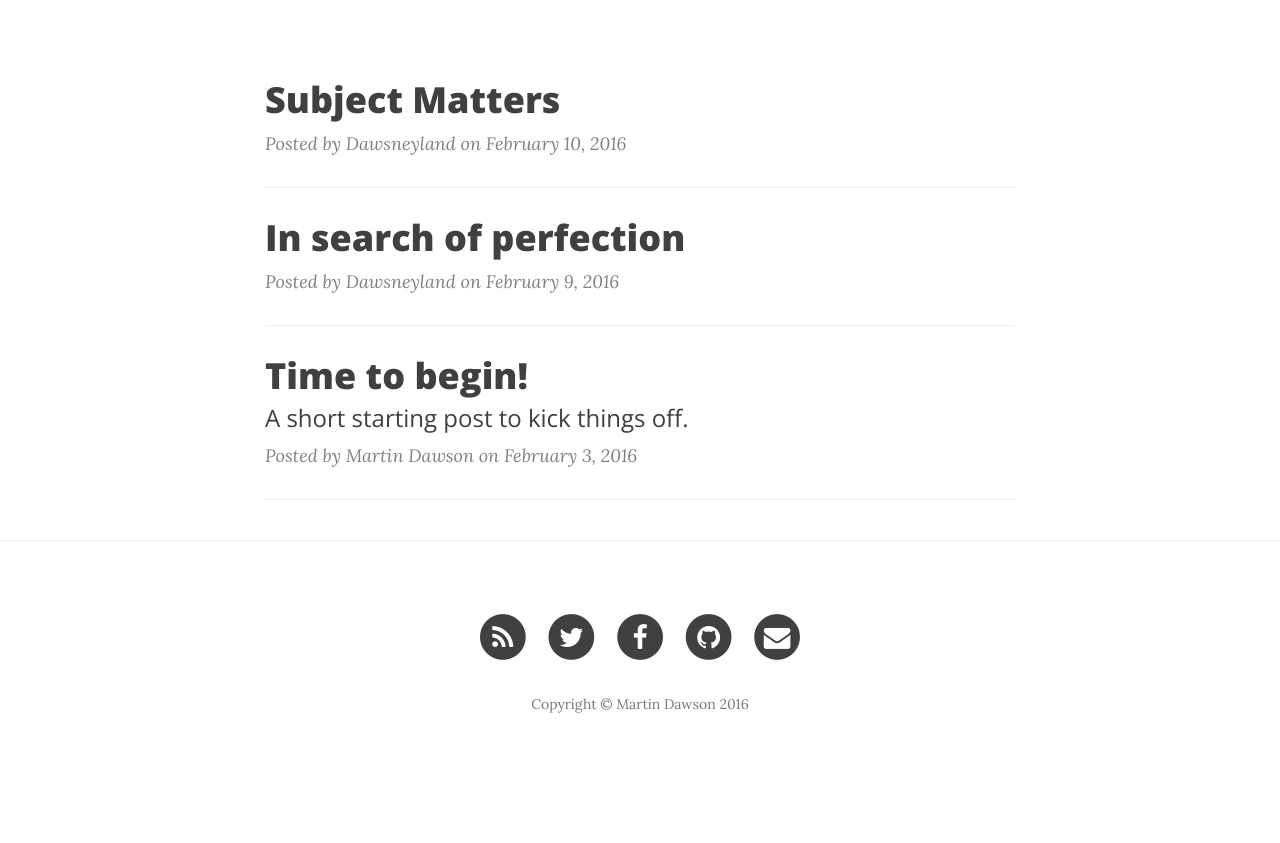
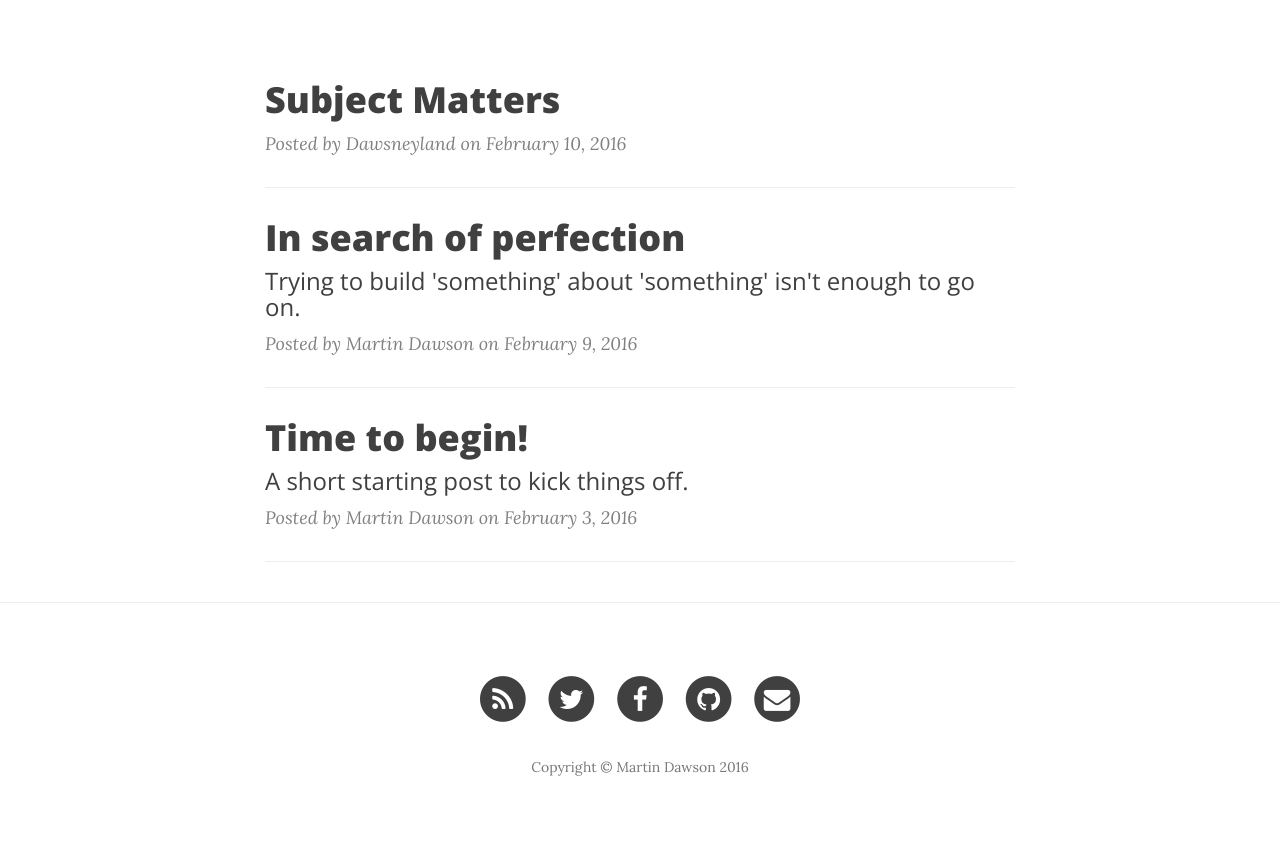
Before and after one commit to dawsneyland/formerdland, a Jekyll site: the page built from index.html, in a window 1280 px wide. Shown: the part 448-1291 px from the top of the page. Built offline with Jekyll 4.4.1, drawn with Linux system fonts in a browser that asks for light colours; nearby versions of some CDN libraries; the list of posts is cut into pages by our own code; before the commit the page ends 1228 px from its top, so only the background shows below that.

Commit message:
Update 2016-02-09-in-search-of-perfection.md

```diff
--- a/_posts/2016-02-09-in-search-of-perfection.md
+++ b/_posts/2016-02-09-in-search-of-perfection.md
@@ -1,7 +1,10 @@
 ---
 layout: post
 title: "In search of perfection"
-date: 2016-02-09
+subtitle: "Trying to build 'something' about 'something' isn't enough to go on."
+date: 2016-02-09 12:00:00
+author: "Martin Dawson"
+header-img: "img/DSC04616.JPG"
 ---
 
 My last post, the first of this Blog, was short and not that sweet. Functional and a line in the sand to say 'Hi, I've posted something to something' and the reason is encapsulated in that comment there. I wanted to say something on something but wasn't sure what either of those things were or what they were going to look like.
```
